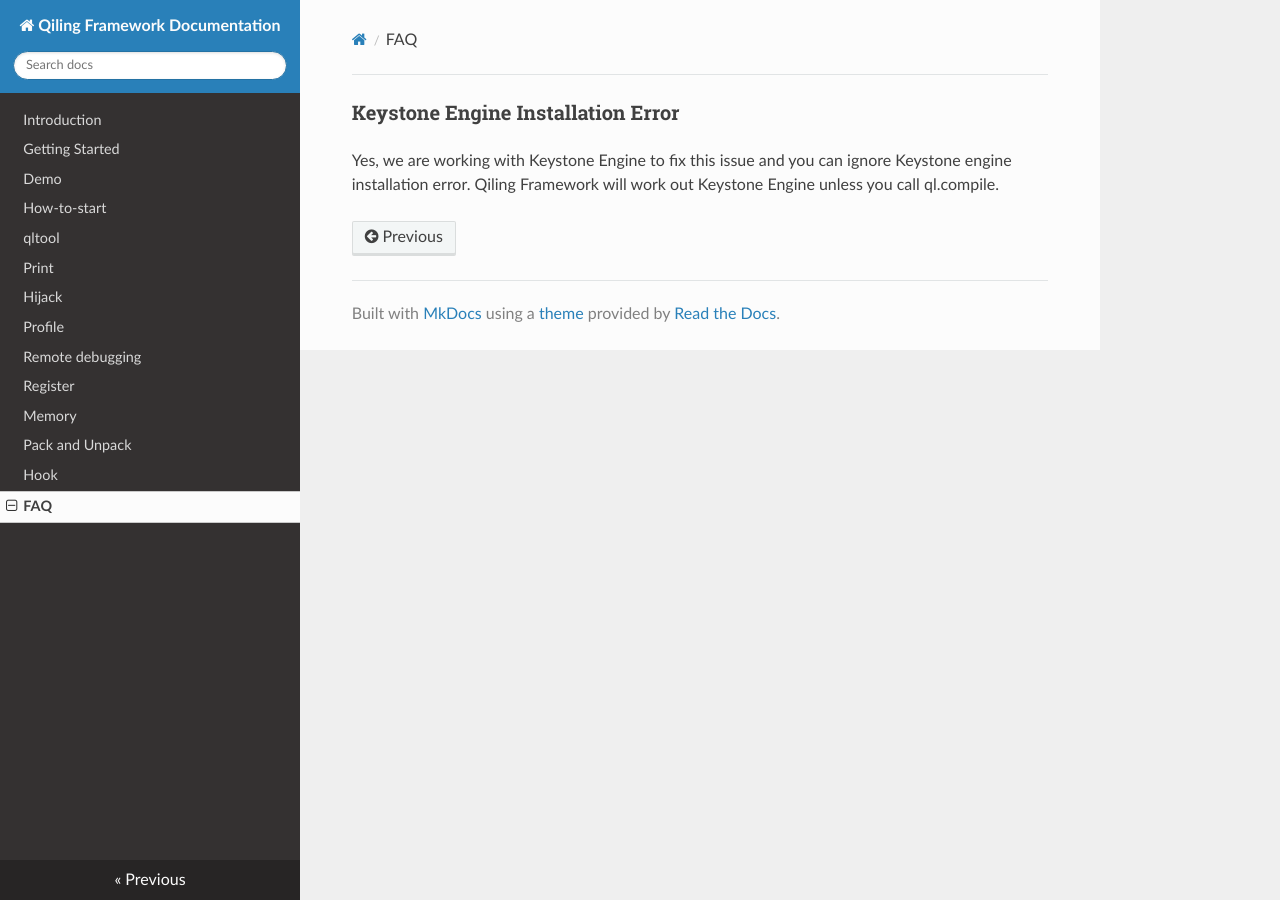
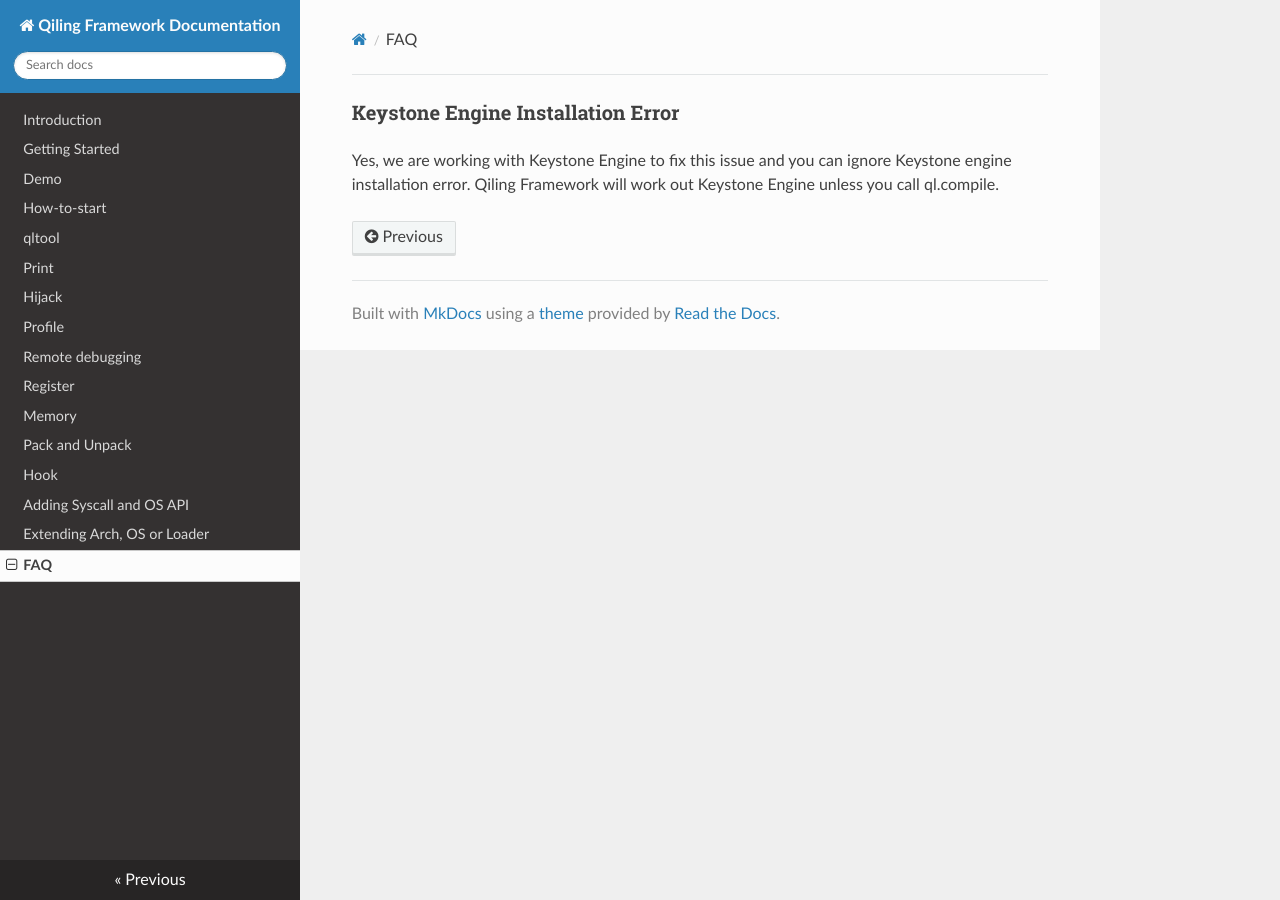
Before and after one commit to qilingframework/rtfd.io, an MkDocs documentation site: the page built from docs/faq.md, in a window 1280 px wide. Built offline with MkDocs 1.6.1, drawn with Linux system fonts in a browser that asks for light colours; nearby versions of some CDN libraries.

Commit message:
more docs sections

```diff
--- a/mkdocs.yml
+++ b/mkdocs.yml
@@ -19,4 +19,6 @@ nav:
 - 'Memory': 'memory.md'
 - 'Pack and Unpack': 'struct.md'
 - 'Hook': 'hook.md'
+- 'Adding Syscall and OS API': 'syscall_api.md'
+- 'Extending Arch, OS or Loader': 'extension.md'
 - 'FAQ': 'faq.md'
```
Also changed, not shown: docs/extension.md (added), docs/syscall_api.md (added).
